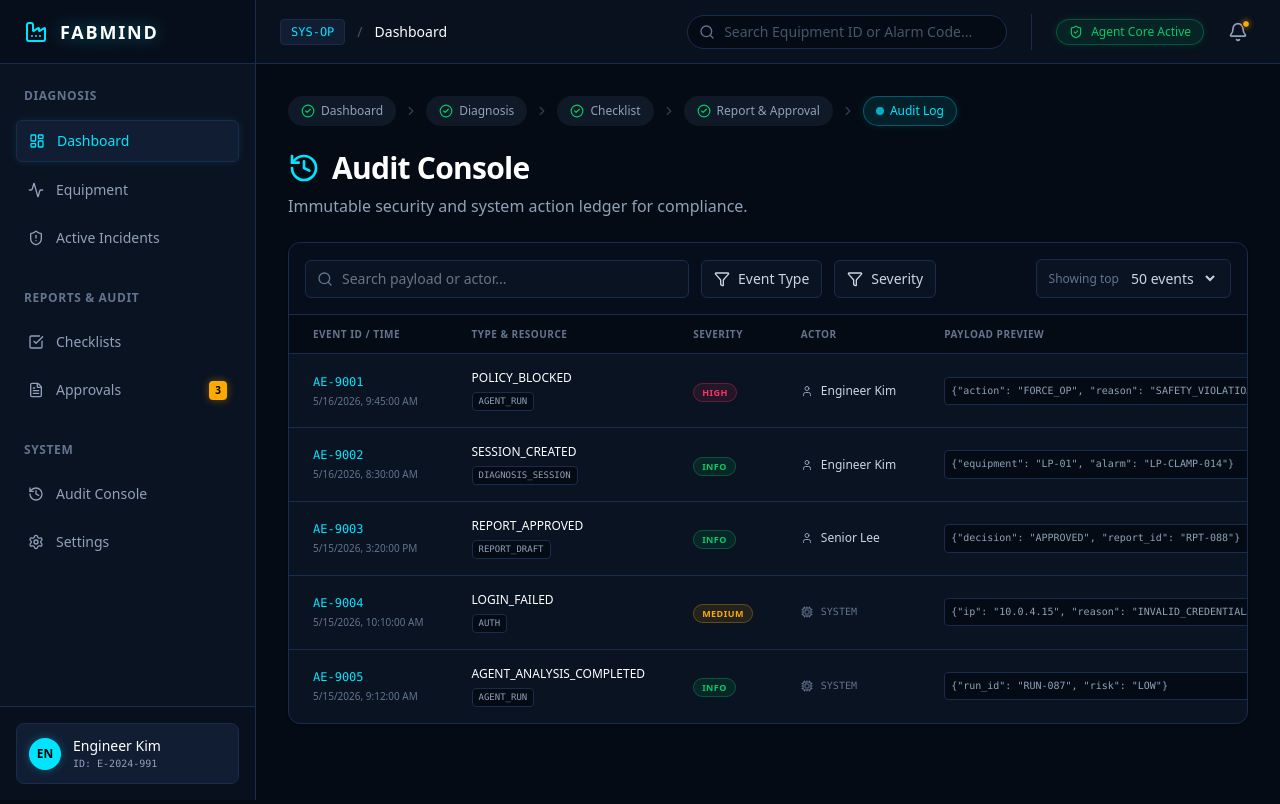
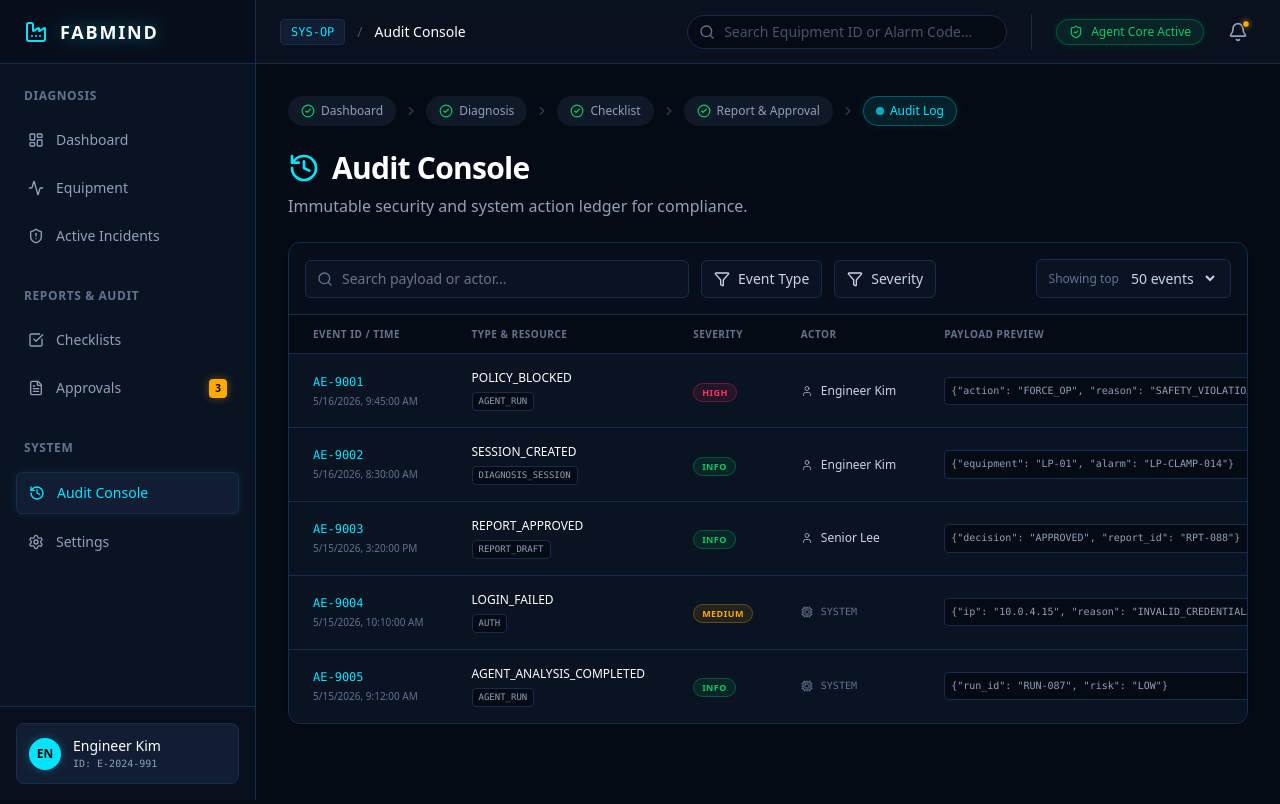
Before and after one commit to JJY0910/fabmind-agent, a Next.js app in the folder apps/web/: page /audit-events in a window 1280 px wide. Built offline with nearby package versions, Linux system fonts and the light colour scheme; no server answers.

Commit message:
fix(web): sync sidebar active state with route

```diff
--- a/apps/web/src/components/layout/Sidebar.tsx
+++ b/apps/web/src/components/layout/Sidebar.tsx
@@ -1,7 +1,37 @@
+"use client";
+
 import Link from "next/link";
+import { usePathname } from "next/navigation";
+import type { ComponentType } from "react";
 import { Activity, LayoutDashboard, ShieldAlert, CheckSquare, FileText, Settings, Factory, History } from "lucide-react";
+import { isNavItemActive, NAV_ITEMS, NAV_SECTIONS, type NavItemId } from "./navigation";
+
+const icons: Record<NavItemId, ComponentType<{ className?: string }>> = {
+  dashboard: LayoutDashboard,
+  equipment: Activity,
+  "active-incidents": ShieldAlert,
+  checklists: CheckSquare,
+  approvals: FileText,
+  "audit-console": History,
+  settings: Settings,
+};
+
+const iconHoverClass: Record<NavItemId, string> = {
+  dashboard: "",
+  equipment: "group-hover:text-[#00e5ff]",
+  "active-incidents": "group-hover:text-[#ff3366]",
+  checklists: "group-hover:text-[#00cc66]",
+  approvals: "group-hover:text-[#ffaa00]",
+  "audit-console": "group-hover:text-[#00e5ff]",
+  settings: "",
+};
+
+const activeLinkClass = "flex items-center gap-3 px-3 py-2.5 bg-[#111d33] text-[#00e5ff] rounded-md border border-[#1a2c4d] shadow-[0_0_10px_rgba(0,229,255,0.1)] transition-all hover:bg-[#1a2c4d]";
+const inactiveLinkClass = "flex items-center gap-3 px-3 py-2.5 hover:bg-[#111d33] text-slate-400 hover:text-slate-200 rounded-md transition-colors group";
 
 export function Sidebar() {
+  const pathname = usePathname();
+
   return (
     <aside data-testid="app-sidebar" className="w-64 border-r border-[#1a2c4d] bg-[#0a1322] flex flex-col h-screen fixed left-0 top-0 text-slate-300 z-20">
       <div className="h-16 flex items-center px-6 border-b border-[#1a2c4d] bg-[#050b14]/50">
@@ -10,42 +40,44 @@ export function Sidebar() {
       </div>
 
       <nav className="flex-1 px-4 py-6 space-y-2 overflow-y-auto">
-        <div className="text-xs font-semibold text-slate-500 mb-4 px-2 tracking-wider">DIAGNOSIS</div>
-        <Link href="/" data-testid="sidebar-nav-dashboard" className="flex items-center gap-3 px-3 py-2.5 bg-[#111d33] text-[#00e5ff] rounded-md border border-[#1a2c4d] shadow-[0_0_10px_rgba(0,229,255,0.1)] transition-all hover:bg-[#1a2c4d]">
-          <LayoutDashboard className="w-4 h-4" />
-          <span className="font-medium text-sm">Dashboard</span>
-        </Link>
-        <Link href="/equipment" data-testid="sidebar-nav-equipment" className="flex items-center gap-3 px-3 py-2.5 hover:bg-[#111d33] text-slate-400 hover:text-slate-200 rounded-md transition-colors group">
-          <Activity className="w-4 h-4 group-hover:text-[#00e5ff] transition-colors" />
-          <span className="font-medium text-sm">Equipment</span>
-        </Link>
-        <Link href="/active-incidents" data-testid="sidebar-nav-active-incidents" className="flex items-center gap-3 px-3 py-2.5 hover:bg-[#111d33] text-slate-400 hover:text-slate-200 rounded-md transition-colors group">
-          <ShieldAlert className="w-4 h-4 group-hover:text-[#ff3366] transition-colors" />
-          <span className="font-medium text-sm">Active Incidents</span>
-        </Link>
+        {NAV_SECTIONS.map((section) => (
+          <div key={section.id}>
+            <div className={`text-xs font-semibold text-slate-500 mb-4 px-2 tracking-wider ${section.id === "diagnosis" ? "" : "mt-8"}`}>
+              {section.label}
+            </div>
+            <div className="space-y-2">
+              {NAV_ITEMS.filter((item) => item.section === section.id).map((item) => {
+                const isActive = isNavItemActive(item, pathname);
+                const Icon = icons[item.id];
 
-        <div className="text-xs font-semibold text-slate-500 mt-8 mb-4 px-2 tracking-wider">REPORTS & AUDIT</div>
-        <Link href="/checklists" data-testid="sidebar-nav-checklists" className="flex items-center gap-3 px-3 py-2.5 hover:bg-[#111d33] text-slate-400 hover:text-slate-200 rounded-md transition-colors group">
-          <CheckSquare className="w-4 h-4 group-hover:text-[#00cc66] transition-colors" />
-          <span className="font-medium text-sm">Checklists</span>
-        </Link>
-        <Link href="/approvals" data-testid="sidebar-nav-approvals" className="flex items-center gap-3 px-3 py-2.5 hover:bg-[#111d33] text-slate-400 hover:text-slate-200 rounded-md transition-colors group">
-          <div className="flex items-center gap-3 flex-1">
-            <FileText className="w-4 h-4 group-hover:text-[#ffaa00] transition-colors" />
-            <span className="font-medium text-sm">Approvals</span>
+                return (
+                  <Link
+                    key={item.id}
+                    href={item.href}
+                    data-testid={item.testId}
+                    aria-current={isActive ? "page" : undefined}
+                    className={isActive ? activeLinkClass : inactiveLinkClass}
+                  >
+                    {item.badge ? (
+                      <>
+                        <div className="flex items-center gap-3 flex-1">
+                          <Icon className={`w-4 h-4 ${isActive ? "" : `${iconHoverClass[item.id]} transition-colors`}`} />
+                          <span className="font-medium text-sm">{item.label}</span>
+                        </div>
+                        <span className="bg-[#ffaa00] text-black text-[10px] font-bold px-1.5 py-0.5 rounded shadow-[0_0_8px_rgba(255,170,0,0.4)]">{item.badge}</span>
+                      </>
+                    ) : (
+                      <>
+                        <Icon className={`w-4 h-4 ${isActive ? "" : `${iconHoverClass[item.id]} transition-colors`}`} />
+                        <span className="font-medium text-sm">{item.label}</span>
+                      </>
+                    )}
+                  </Link>
+                );
+              })}
+            </div>
           </div>
-          <span className="bg-[#ffaa00] text-black text-[10px] font-bold px-1.5 py-0.5 rounded shadow-[0_0_8px_rgba(255,170,0,0.4)]">3</span>
-        </Link>
-
-        <div className="text-xs font-semibold text-slate-500 mt-8 mb-4 px-2 tracking-wider">SYSTEM</div>
-        <Link href="/audit-events" data-testid="sidebar-nav-audit-console" className="flex items-center gap-3 px-3 py-2.5 hover:bg-[#111d33] text-slate-400 hover:text-slate-200 rounded-md transition-colors group">
-          <History className="w-4 h-4 group-hover:text-[#00e5ff] transition-colors" />
-          <span className="font-medium text-sm">Audit Console</span>
-        </Link>
-        <Link href="/settings" data-testid="sidebar-nav-settings" className="flex items-center gap-3 px-3 py-2.5 hover:bg-[#111d33] text-slate-400 hover:text-slate-200 rounded-md transition-colors">
-          <Settings className="w-4 h-4" />
-          <span className="font-medium text-sm">Settings</span>
-        </Link>
+        ))}
       </nav>
 
       <div className="p-4 border-t border-[#1a2c4d] bg-[#050b14]/30">
--- a/apps/web/src/components/layout/Topbar.tsx
+++ b/apps/web/src/components/layout/Topbar.tsx
@@ -1,12 +1,19 @@
+"use client";
+
+import { usePathname } from "next/navigation";
 import { Search, Bell, ShieldCheck } from "lucide-react";
+import { getCurrentNavItem } from "./navigation";
 
 export function Topbar() {
+  const pathname = usePathname();
+  const currentPage = getCurrentNavItem(pathname).topbarLabel;
+
   return (
     <header className="h-16 bg-[#0a1322]/80 backdrop-blur-md border-b border-[#1a2c4d] flex items-center justify-between px-6 sticky top-0 z-10">
       <div className="flex items-center gap-3 text-sm text-slate-400">
         <span className="px-2.5 py-1 rounded bg-[#111d33] text-xs font-mono border border-[#1a2c4d] text-[#00e5ff]">SYS-OP</span>
         <span className="text-slate-600">/</span>
-        <span className="text-white font-medium">Dashboard</span>
+        <span className="text-white font-medium">{currentPage}</span>
       </div>
 
       <div className="flex items-center gap-6">
--- /dev/null
+++ b/apps/web/src/components/layout/navigation.ts
@@ -0,0 +1,116 @@
+export type NavSectionId = "diagnosis" | "reports-audit" | "system";
+
+export type NavItemId =
+  | "dashboard"
+  | "equipment"
+  | "active-incidents"
+  | "checklists"
+  | "approvals"
+  | "audit-console"
+  | "settings";
+
+export type NavItem = {
+  id: NavItemId;
+  label: string;
+  topbarLabel: string;
+  href: string;
+  testId: string;
+  section: NavSectionId;
+  activePathPrefixes: string[];
+  badge?: string;
+};
+
+export const NAV_SECTIONS: Array<{ id: NavSectionId; label: string }> = [
+  { id: "diagnosis", label: "DIAGNOSIS" },
+  { id: "reports-audit", label: "REPORTS & AUDIT" },
+  { id: "system", label: "SYSTEM" },
+];
+
+export const NAV_ITEMS: NavItem[] = [
+  {
+    id: "dashboard",
+    label: "Dashboard",
+    topbarLabel: "Dashboard",
+    href: "/",
+    testId: "sidebar-nav-dashboard",
+    section: "diagnosis",
+    activePathPrefixes: ["/", "/dashboard"],
+  },
+  {
+    id: "equipment",
+    label: "Equipment",
+    topbarLabel: "Equipment Registry",
+    href: "/equipment",
+    testId: "sidebar-nav-equipment",
+    section: "diagnosis",
+    activePathPrefixes: ["/equipment"],
+  },
+  {
+    id: "active-incidents",
+    label: "Active Incidents",
+    topbarLabel: "Active Incidents",
+    href: "/active-incidents",
+    testId: "sidebar-nav-active-incidents",
+    section: "diagnosis",
+    activePathPrefixes: ["/active-incidents"],
+  },
+  {
+    id: "checklists",
+    label: "Checklists",
+    topbarLabel: "Checklist Runs",
+    href: "/checklists",
+    testId: "sidebar-nav-checklists",
+    section: "reports-audit",
+    activePathPrefixes: ["/checklists", "/checklist-runs"],
+  },
+  {
+    id: "approvals",
+    label: "Approvals",
+    topbarLabel: "Approval Queue",
+    href: "/approvals",
+    testId: "sidebar-nav-approvals",
+    section: "reports-audit",
+    activePathPrefixes: ["/approvals", "/report-drafts"],
+    badge: "3",
+  },
+  {
+    id: "audit-console",
+    label: "Audit Console",
+    topbarLabel: "Audit Console",
+    href: "/audit-events",
+    testId: "sidebar-nav-audit-console",
+    section: "system",
+    activePathPrefixes: ["/audit-events"],
+  },
+  {
+    id: "settings",
+    label: "Settings",
+    topbarLabel: "System Safety Settings",
+    href: "/settings",
+    testId: "sidebar-nav-settings",
+    section: "system",
+    activePathPrefixes: ["/settings"],
+  },
+];
+
+export function isNavItemActive(item: NavItem, pathname: string | null): boolean {
+  const currentPath = normalizePathname(pathname);
+
+  if (item.id === "dashboard") {
+    return currentPath === "/" || currentPath === "/dashboard";
+  }
+
+  return item.activePathPrefixes.some(
+    (prefix) => currentPath === prefix || currentPath.startsWith(`${prefix}/`),
+  );
+}
+
+export function getCurrentNavItem(pathname: string | null): NavItem {
+  return NAV_ITEMS.find((item) => isNavItemActive(item, pathname)) ?? NAV_ITEMS[0];
+}
+
+function normalizePathname(pathname: string | null): string {
+  if (!pathname) return "/";
+  const normalized = pathname.split("?")[0].replace(/\/+$/, "");
+  return normalized === "" ? "/" : normalized;
+}
```
